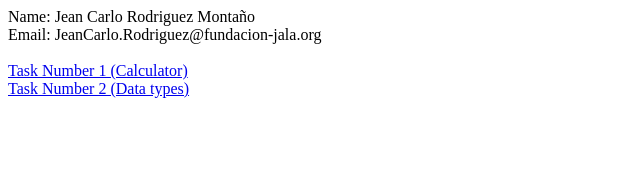
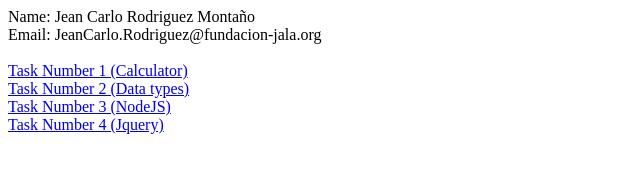
Before and after one commit to AlejandroJeanCarlo/QaDev04, a plain HTML site: page Front-end/index.html in a window 1280 px wide. Shown: the whole page, without its empty margins (0-640 px from the left). Drawn offline with Linux system fonts and the light colour scheme.

Commit message:
File from WebStorm

```diff
--- a/Front-end/index.html
+++ b/Front-end/index.html
@@ -19,6 +19,8 @@
     <br/>
     <a href="app/js/calculator.js">Task Number 1 (Calculator)</a><br/>
     <a href="app/js/DataTypes.js">Task Number 2 (Data types)</a><br/>
+    <a href="app/js/nodeJS/myFsSpec.js">Task Number 3 (NodeJS)</a><br/>
+    <a href="app/js/Jquery-examples/table.js">Task Number 4 (Jquery)</a><br/>
 
 </body>
 </html>
```
